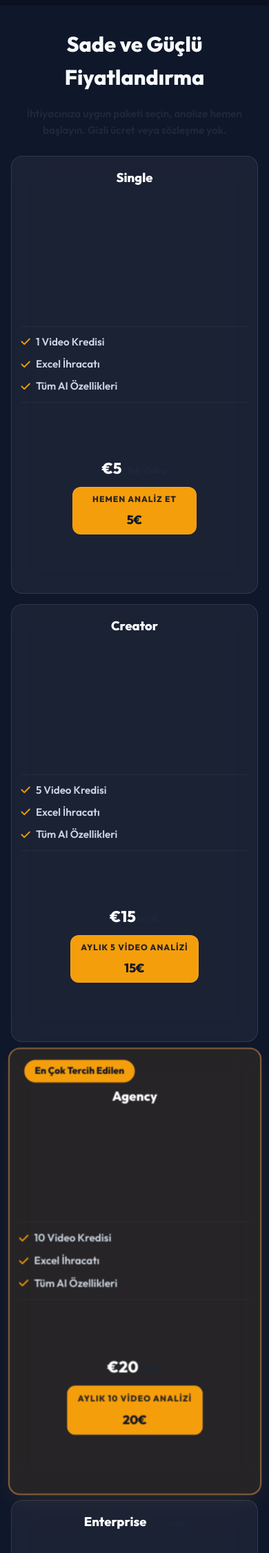
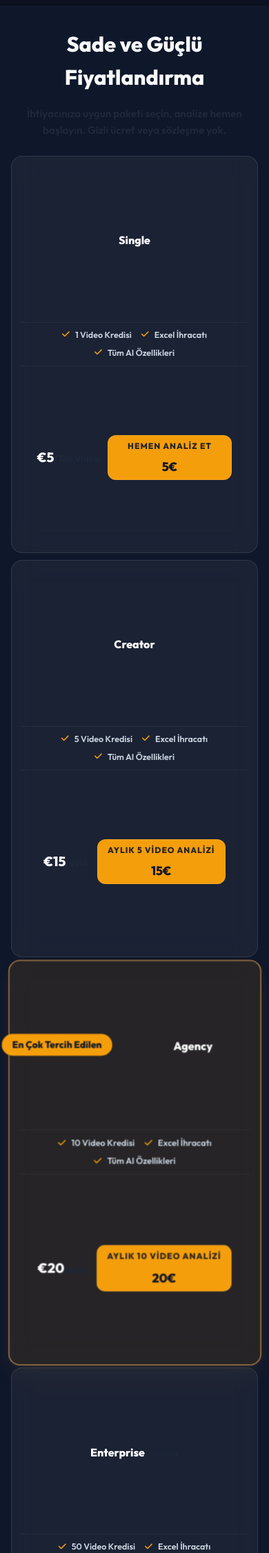
Before and after one commit to fatnarman-debug/youtube-analiz, a FastAPI app: page / in a window 390 px wide. Shown: the part 1771-4023 px from the top of the page at 69% size. Run offline with FastAPI, Linux system fonts and the light colour scheme.

Commit message:
style: Compact pricing rows on mobile — horizontal features and side-by-side price+button

```diff
--- a/static/css/style.css
+++ b/static/css/style.css
@@ -1085,38 +1085,62 @@ footer {
         display: none;
     }
 
+    .horizontal-pricing {
+        gap: 10px;
+    }
+
     .pricing-row {
         flex-direction: column;
-        gap: 10px;
-        padding: 16px 14px;
+        gap: 8px;
+        padding: 12px 14px;
         text-align: center;
     }
 
+    .pricing-col-name {
+        display: flex;
+        align-items: center;
+        justify-content: center;
+        gap: 8px;
+        flex-wrap: wrap;
+    }
+
+    .pricing-col-name .pkg-header {
+        font-size: 1rem;
+        margin: 0;
+    }
+
+    /* Özellikler: dikey yerine yatay, tek satırda */
     .pricing-col-feat {
-        flex-direction: column;
-        gap: 8px;
-        padding: 10px 0;
+        flex-direction: row;
+        flex-wrap: wrap;
+        justify-content: center;
+        gap: 6px 14px;
+        padding: 8px 0;
         width: 100%;
         border-top: 1px solid rgba(255,255,255,0.05);
         border-bottom: 1px solid rgba(255,255,255,0.05);
     }
 
-    .pricing-col-action {
-        flex-direction: column;
-        justify-content: center;
-        gap: 8px;
+    .pricing-col-feat .feature-item {
+        font-size: 0.78rem;
+        white-space: nowrap;
     }
 
-    .pricing-col-name .pkg-header {
-        font-size: 1.15rem;
+    /* Fiyat + buton: yan yana */
+    .pricing-col-action {
+        flex-direction: row;
+        justify-content: center;
+        align-items: center;
+        gap: 12px;
     }
 
     .price-amount {
-        font-size: 1.4rem;
+        font-size: 1.2rem;
+        white-space: nowrap;
     }
 
     .btn-pricing {
-        padding: 10px 14px;
-        font-size: 0.85rem;
+        padding: 8px 14px;
+        font-size: 0.82rem;
     }
 }
```
